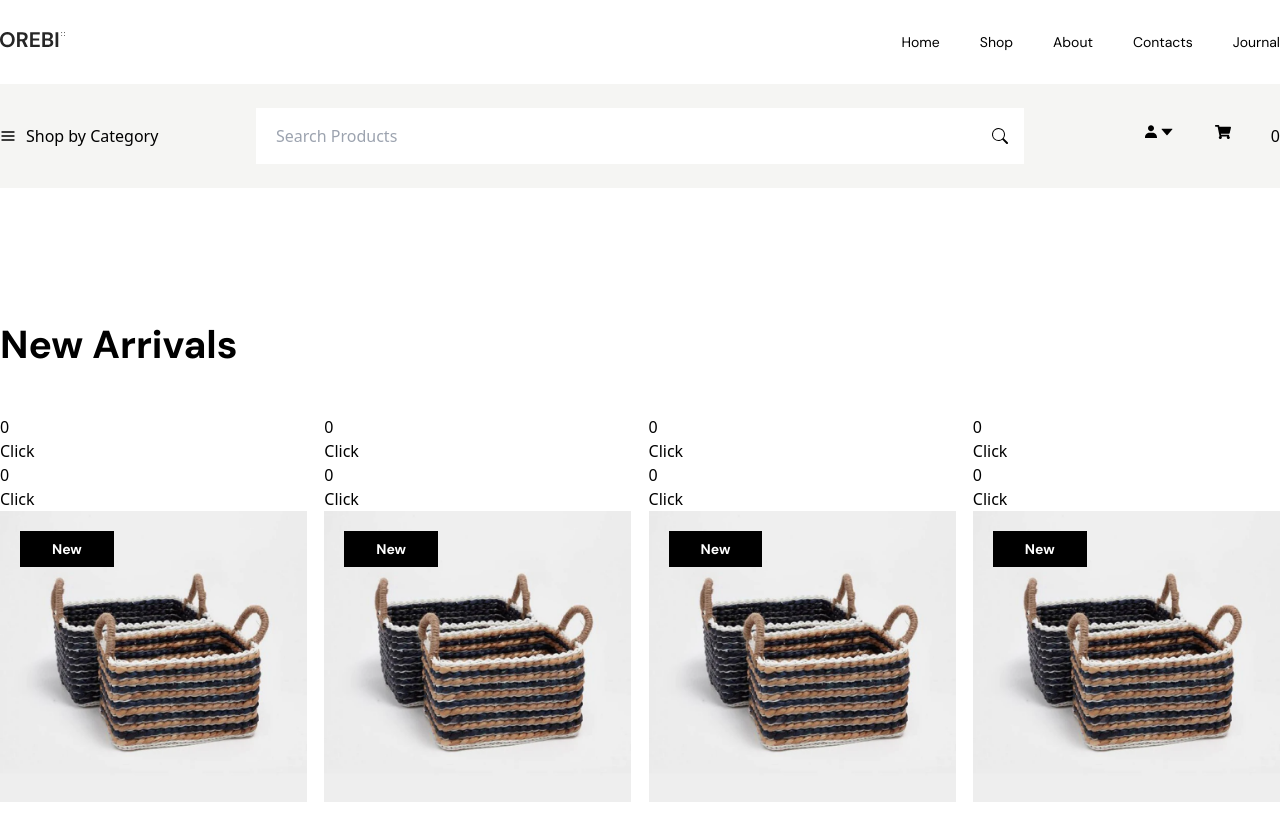
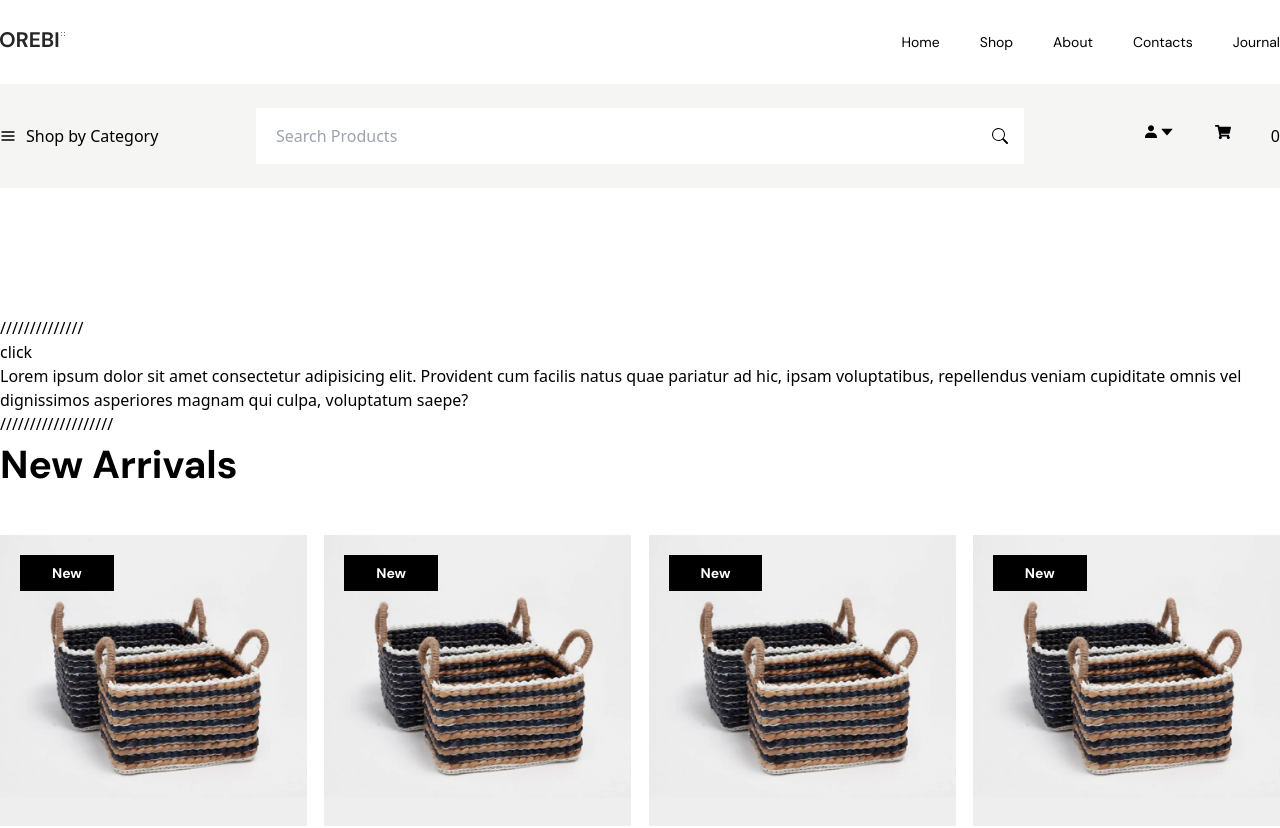
Before and after one commit to TasneemFarid/orebi-react-ecommerce, a React (Vite) app: page / in a window 1280 px wide. Shown: the top 828 px of the page. Built offline with nearby package versions, Linux system fonts and the light colour scheme.

Commit message:
dropdown using useRef

```diff
--- a/src/components/Product.jsx
+++ b/src/components/Product.jsx
@@ -1,4 +1,4 @@
-import React, { useRef, useState } from "react";
+import React from "react";
 import { AiFillHeart } from "react-icons/ai";
 import { BsFillCartFill } from "react-icons/bs";
 import { TfiReload } from "react-icons/tfi";
@@ -23,28 +23,8 @@ const Product = ({ className, heading }) => {
     );
   };
 
-  let [count, setCount] = useState(0);
-  let [error, setError] = useState(false);
-  let countRef = useRef(0);
-
-  let handleClick1 = () => {
-    count++;
-    setCount(count);
-  };
-  let handleClick2 = () => {
-    countRef.current++;
-    if (countRef.current == 5) {
-      setError(true);
-    }
-  };
   return (
     <div className={className}>
-      <h1>{count}</h1>
-      <button onClick={handleClick1}>Click</button>
-      <h1>{countRef.current}</h1>
-      <button onClick={handleClick2}>Click</button>
-      {error && <p>blocked for 5 mins</p>}
-
       <div className="relative overflow-hidden group">
         <Image src={productImage} className="w-full" />
         <Badge text="New" />
--- a/src/pages/Home.jsx
+++ b/src/pages/Home.jsx
@@ -1,12 +1,48 @@
-import React from "react";
+import React, { useRef } from "react";
 import Container from "../components/Container";
 import Flex from "../components/Flex";
 import Product from "../components/Product";
 import Subheading from "../components/Subheading";
 
 const Home = () => {
+  let dropRef = useRef(null);
+  let handleClick = (e) => {
+    if (e.target.classList[0] == "clickbtn") {
+      if (dropRef.current.style.display == "block") {
+        dropRef.current.style.display = "none";
+      } else {
+        dropRef.current.style.display = "block";
+      }
+    } else {
+      if (!dropRef.current.contains(e.target)) {
+        if (dropRef.current.style.display == "block") {
+          dropRef.current.style.display = "none";
+        }
+      }
+    }
+  };
   return (
     <Container>
+      //////////////
+      <div onClick={handleClick}>
+        <button className="clickbtn">click</button>
+        <div className="bg-red-500 hidden" ref={dropRef}>
+          <ul>
+            <li>Home</li>
+            <li>Home</li>
+            <li>Home</li>
+            <li>Home</li>
+            <li>Home</li>
+          </ul>
+        </div>
+        <h1>
+          Lorem ipsum dolor sit amet consectetur adipisicing elit. Provident cum
+          facilis natus quae pariatur ad hic, ipsam voluptatibus, repellendus
+          veniam cupiditate omnis vel dignissimos asperiores magnam qui culpa,
+          voluptatum saepe?
+        </h1>
+      </div>
+      ///////////////////
       <Subheading text="New Arrivals" className="mb-10" />
       <Flex className="justify-between">
         <div className="w-24">
```
Also changed, not shown: src/App.jsx (+7 -6 lines).
